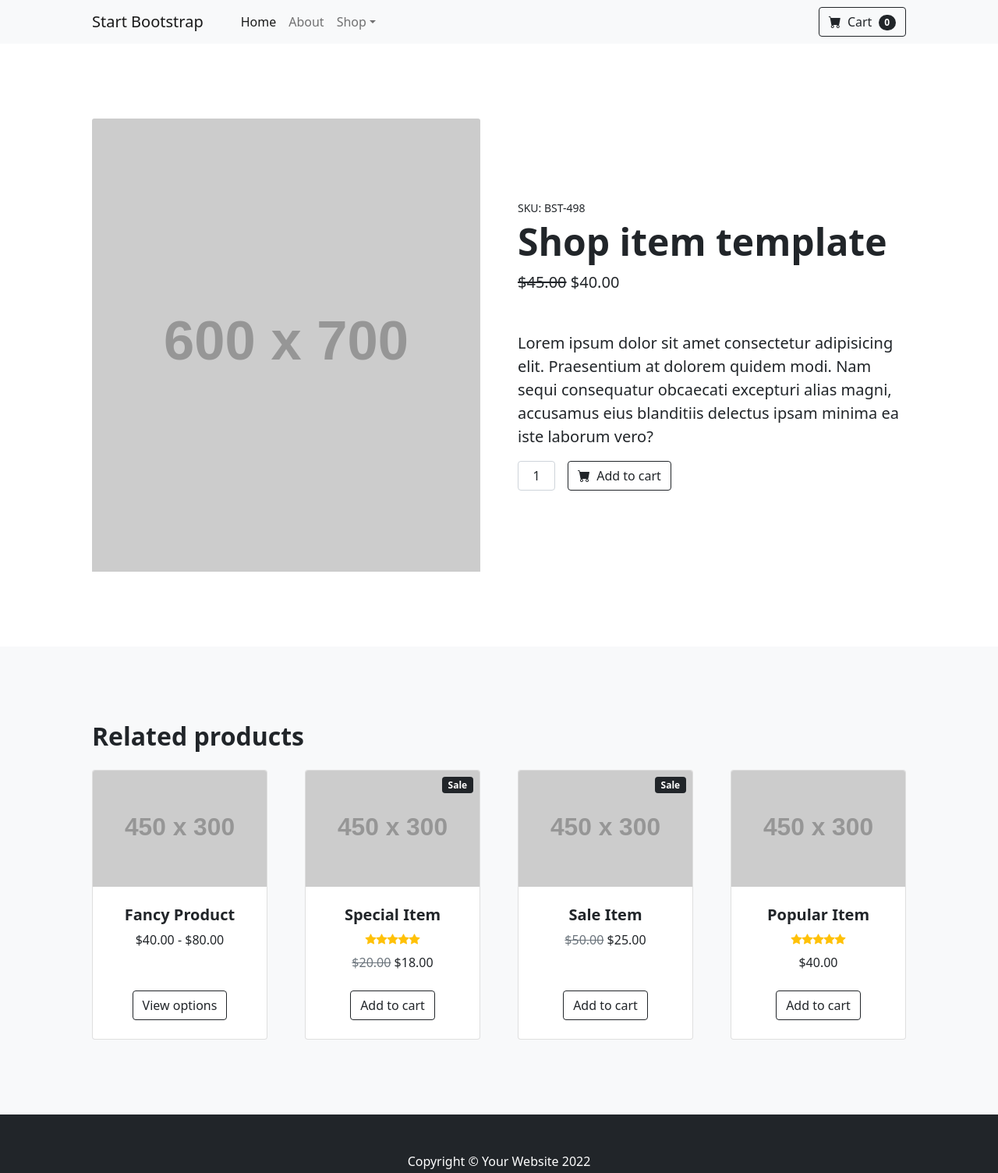
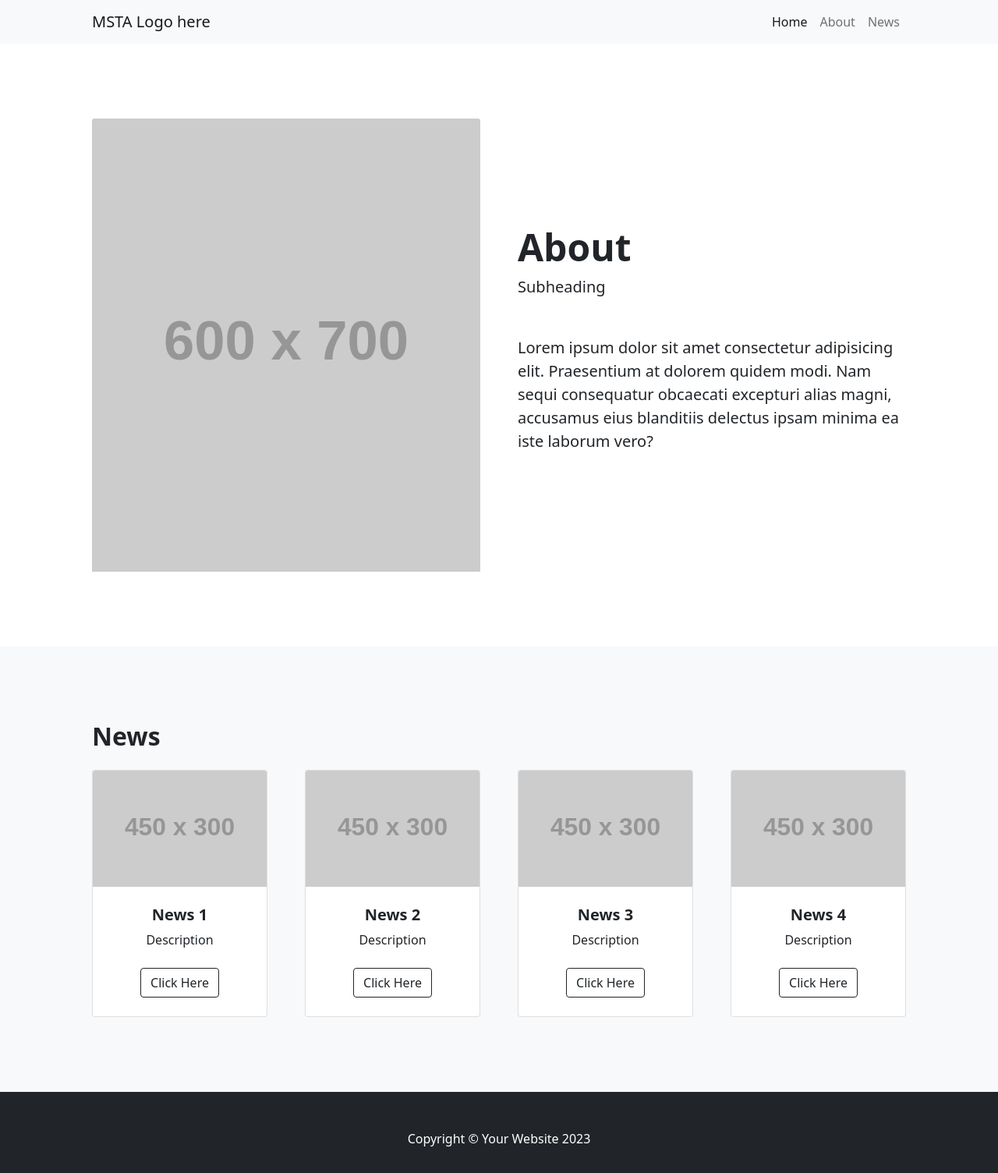
Before and after one commit to vishalchaware/smta, a plain HTML site: page index.html in a window 1280 px wide. Shown: the top 1504 px of the page at 78% size. Drawn offline with nearby package versions, Linux system fonts and the light colour scheme; placeholder pictures from the web are drawn by us.

Commit message:
Basic Structure modified

```diff
--- a/index.html
+++ b/index.html
@@ -17,52 +17,28 @@
         <!-- Navigation-->
         <nav class="navbar navbar-expand-lg navbar-light bg-light">
             <div class="container px-4 px-lg-5">
-                <a class="navbar-brand" href="#!">Start Bootstrap</a>
+                <a class="navbar-brand" href="#!">MSTA Logo here</a>
                 <button class="navbar-toggler" type="button" data-bs-toggle="collapse" data-bs-target="#navbarSupportedContent" aria-controls="navbarSupportedContent" aria-expanded="false" aria-label="Toggle navigation"><span class="navbar-toggler-icon"></span></button>
                 <div class="collapse navbar-collapse" id="navbarSupportedContent">
-                    <ul class="navbar-nav me-auto mb-2 mb-lg-0 ms-lg-4">
+                    <ul class="navbar-nav ms-auto ">
                         <li class="nav-item"><a class="nav-link active" aria-current="page" href="#!">Home</a></li>
                         <li class="nav-item"><a class="nav-link" href="#!">About</a></li>
-                        <li class="nav-item dropdown">
-                            <a class="nav-link dropdown-toggle" id="navbarDropdown" href="#" role="button" data-bs-toggle="dropdown" aria-expanded="false">Shop</a>
-                            <ul class="dropdown-menu" aria-labelledby="navbarDropdown">
-                                <li><a class="dropdown-item" href="#!">All Products</a></li>
-                                <li><hr class="dropdown-divider" /></li>
-                                <li><a class="dropdown-item" href="#!">Popular Items</a></li>
-                                <li><a class="dropdown-item" href="#!">New Arrivals</a></li>
-                            </ul>
-                        </li>
+                        <li class="nav-item"><a class="nav-link" href="#!">News</a></li>
                     </ul>
-                    <form class="d-flex">
-                        <button class="btn btn-outline-dark" type="submit">
-                            <i class="bi-cart-fill me-1"></i>
-                            Cart
-                            <span class="badge bg-dark text-white ms-1 rounded-pill">0</span>
-                        </button>
-                    </form>
                 </div>
             </div>
         </nav>
-        <!-- Product section-->
+        <!-- About section-->
         <section class="py-5">
             <div class="container px-4 px-lg-5 my-5">
                 <div class="row gx-4 gx-lg-5 align-items-center">
                     <div class="col-md-6"><img class="card-img-top mb-5 mb-md-0" src="https://dummyimage.com/600x700/dee2e6/6c757d.jpg" alt="..." /></div>
                     <div class="col-md-6">
-                        <div class="small mb-1">SKU: BST-498</div>
-                        <h1 class="display-5 fw-bolder">Shop item template</h1>
+                        <h1 class="display-5 fw-bolder">About</h1>
                         <div class="fs-5 mb-5">
-                            <span class="text-decoration-line-through">$45.00</span>
-                            <span>$40.00</span>
+                            <span>Subheading</span>
                         </div>
                         <p class="lead">Lorem ipsum dolor sit amet consectetur adipisicing elit. Praesentium at dolorem quidem modi. Nam sequi consequatur obcaecati excepturi alias magni, accusamus eius blanditiis delectus ipsam minima ea iste laborum vero?</p>
-                        <div class="d-flex">
-                            <input class="form-control text-center me-3" id="inputQuantity" type="num" value="1" style="max-width: 3rem" />
-                            <button class="btn btn-outline-dark flex-shrink-0" type="button">
-                                <i class="bi-cart-fill me-1"></i>
-                                Add to cart
-                            </button>
-                        </div>
                     </div>
                 </div>
             </div>
@@ -70,103 +46,81 @@
         <!-- Related items section-->
         <section class="py-5 bg-light">
             <div class="container px-4 px-lg-5 mt-5">
-                <h2 class="fw-bolder mb-4">Related products</h2>
+                <h2 class="fw-bolder mb-4">News</h2>
                 <div class="row gx-4 gx-lg-5 row-cols-2 row-cols-md-3 row-cols-xl-4 justify-content-center">
                     <div class="col mb-5">
                         <div class="card h-100">
-                            <!-- Product image-->
+                            <!-- NEWS image-->
                             <img class="card-img-top" src="https://dummyimage.com/450x300/dee2e6/6c757d.jpg" alt="..." />
-                            <!-- Product details-->
+                            <!-- NEWS details-->
                             <div class="card-body p-4">
                                 <div class="text-center">
-                                    <!-- Product name-->
-                                    <h5 class="fw-bolder">Fancy Product</h5>
-                                    <!-- Product price-->
-                                    $40.00 - $80.00
+                                    <!-- NEWS name-->
+                                    <h5 class="fw-bolder">News 1</h5>
+                                    <!-- NEWS price-->
+                                    Description
                                 </div>
                             </div>
-                            <!-- Product actions-->
+                            <!-- NEWS actions-->
                             <div class="card-footer p-4 pt-0 border-top-0 bg-transparent">
-                                <div class="text-center"><a class="btn btn-outline-dark mt-auto" href="#">View options</a></div>
+                                <div class="text-center"><a class="btn btn-outline-dark mt-auto" href="#">Click Here</a></div>
                             </div>
                         </div>
                     </div>
                     <div class="col mb-5">
                         <div class="card h-100">
-                            <!-- Sale badge-->
-                            <div class="badge bg-dark text-white position-absolute" style="top: 0.5rem; right: 0.5rem">Sale</div>
-                            <!-- Product image-->
+                            <!-- News image-->
                             <img class="card-img-top" src="https://dummyimage.com/450x300/dee2e6/6c757d.jpg" alt="..." />
-                            <!-- Product details-->
+                            <!-- News details-->
                             <div class="card-body p-4">
                                 <div class="text-center">
-                                    <!-- Product name-->
-                                    <h5 class="fw-bolder">Special Item</h5>
-                                    <!-- Product reviews-->
-                                    <div class="d-flex justify-content-center small text-warning mb-2">
-                                        <div class="bi-star-fill"></div>
-                                        <div class="bi-star-fill"></div>
-                                        <div class="bi-star-fill"></div>
-                                        <div class="bi-star-fill"></div>
-                                        <div class="bi-star-fill"></div>
-                                    </div>
-                                    <!-- Product price-->
-                                    <span class="text-muted text-decoration-line-through">$20.00</span>
-                                    $18.00
+                                    <!-- News name-->
+                                    <h5 class="fw-bolder">News 2</h5>
+                                    <!-- News price-->
+                                    Description
                                 </div>
                             </div>
                             <!-- Product actions-->
                             <div class="card-footer p-4 pt-0 border-top-0 bg-transparent">
-                                <div class="text-center"><a class="btn btn-outline-dark mt-auto" href="#">Add to cart</a></div>
+                                <div class="text-center"><a class="btn btn-outline-dark mt-auto" href="#">Click Here</a></div>
                             </div>
                         </div>
                     </div>
                     <div class="col mb-5">
                         <div class="card h-100">
-                            <!-- Sale badge-->
-                            <div class="badge bg-dark text-white position-absolute" style="top: 0.5rem; right: 0.5rem">Sale</div>
-                            <!-- Product image-->
+                            <!-- News image-->
                             <img class="card-img-top" src="https://dummyimage.com/450x300/dee2e6/6c757d.jpg" alt="..." />
-                            <!-- Product details-->
+                            <!-- News details-->
                             <div class="card-body p-4">
                                 <div class="text-center">
-                                    <!-- Product name-->
-                                    <h5 class="fw-bolder">Sale Item</h5>
-                                    <!-- Product price-->
-                                    <span class="text-muted text-decoration-line-through">$50.00</span>
-                                    $25.00
+                                    <!-- News name-->
+                                    <h5 class="fw-bolder">News 3</h5>
+                                    <!-- News price-->
+                                    Description
                                 </div>
                             </div>
-                            <!-- Product actions-->
+                            <!-- News actions-->
                             <div class="card-footer p-4 pt-0 border-top-0 bg-transparent">
-                                <div class="text-center"><a class="btn btn-outline-dark mt-auto" href="#">Add to cart</a></div>
+                                <div class="text-center"><a class="btn btn-outline-dark mt-auto" href="#">Click Here</a></div>
                             </div>
                         </div>
                     </div>
                     <div class="col mb-5">
                         <div class="card h-100">
-                            <!-- Product image-->
+                            <!-- News image-->
                             <img class="card-img-top" src="https://dummyimage.com/450x300/dee2e6/6c757d.jpg" alt="..." />
-                            <!-- Product details-->
+                            <!-- News details-->
                             <div class="card-body p-4">
                                 <div class="text-center">
-                                    <!-- Product name-->
-                                    <h5 class="fw-bolder">Popular Item</h5>
-                                    <!-- Product reviews-->
-                                    <div class="d-flex justify-content-center small text-warning mb-2">
-                                        <div class="bi-star-fill"></div>
-                                        <div class="bi-star-fill"></div>
-                                        <div class="bi-star-fill"></div>
-                                        <div class="bi-star-fill"></div>
-                                        <div class="bi-star-fill"></div>
-                                    </div>
-                                    <!-- Product price-->
-                                    $40.00
+                                    <!-- News Heading -->
+                                    <h5 class="fw-bolder">News 4</h5>
+                                    <!-- News Description-->
+                                    Description
                                 </div>
                             </div>
-                            <!-- Product actions-->
+                            <!-- News actions-->
                             <div class="card-footer p-4 pt-0 border-top-0 bg-transparent">
-                                <div class="text-center"><a class="btn btn-outline-dark mt-auto" href="#">Add to cart</a></div>
+                                <div class="text-center"><a class="btn btn-outline-dark mt-auto" href="#">Click Here</a></div>
                             </div>
                         </div>
                     </div>
@@ -175,7 +129,7 @@
         </section>
         <!-- Footer-->
         <footer class="py-5 bg-dark">
-            <div class="container"><p class="m-0 text-center text-white">Copyright &copy; Your Website 2022</p></div>
+            <div class="container"><p class="m-0 text-center text-white">Copyright &copy; Your Website 2023</p></div>
         </footer>
         <!-- Bootstrap core JS-->
         <script src="https://cdn.jsdelivr.net/npm/bootstrap@5.1.3/dist/js/bootstrap.bundle.min.js"></script>
```
